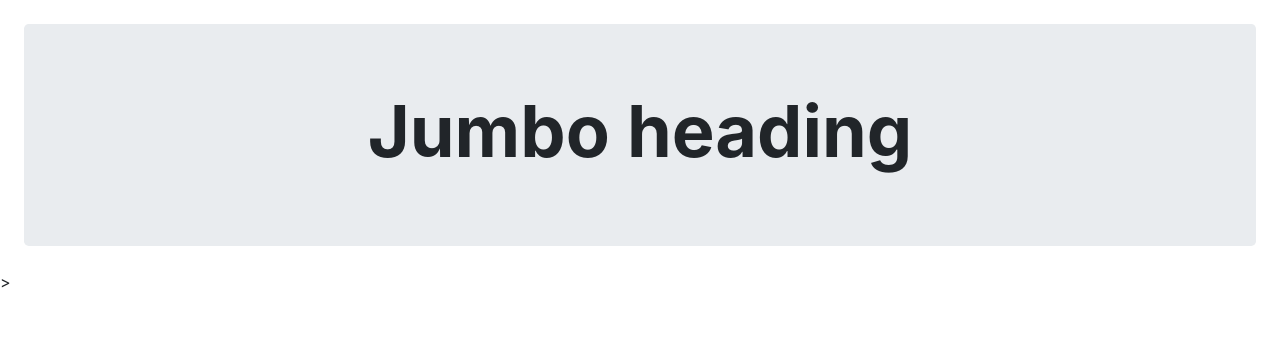
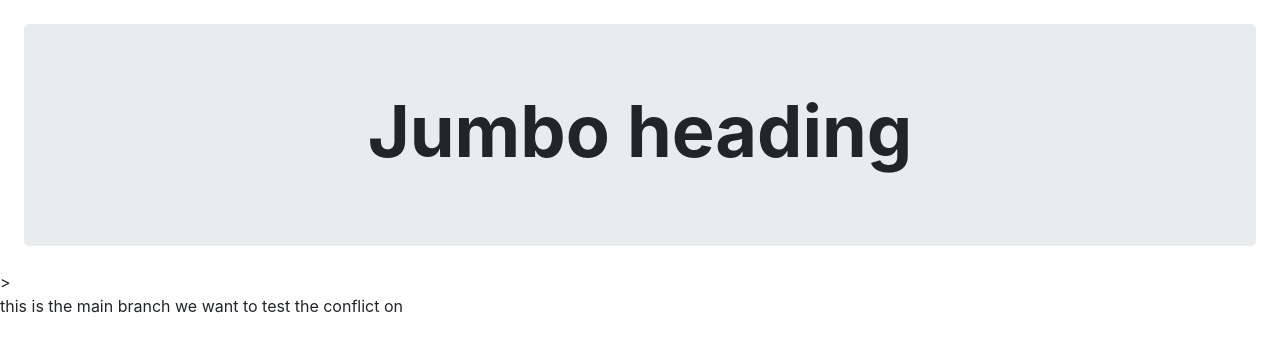
Before and after one commit to njokuchiemezuo7/demoRepo, a plain HTML site: page index.html in a window 1280 px wide. Drawn offline with nearby package versions, Linux system fonts and the light colour scheme.

Commit message:
the main branch conflict paragraph
this is another paragraph

```diff
--- a/index.html
+++ b/index.html
@@ -15,7 +15,7 @@
         </div>>
     </header>
     <main>
-
+        <p>this is the main branch we want to test the conflict on</p>
     </main>
     <footer>
 
```
